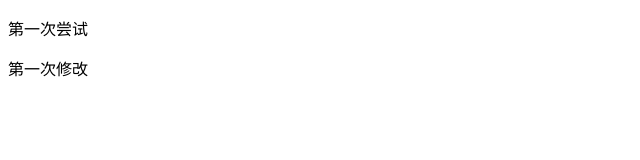
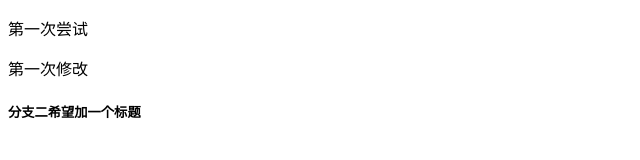
Before and after one commit to cuilvhao/try, a plain HTML site: page index.html in a window 1280 px wide. Shown: the whole page, without its empty margins (0-640 px from the left). Drawn offline with Linux system fonts and the light colour scheme.

Commit message:
two branch do it first

```diff
--- a/index.html
+++ b/index.html
@@ -7,5 +7,6 @@
 <body>
 	<p>第一次尝试</p>
 	<p>第一次修改</p>
+	<h5>分支二希望加一个标题</h5>
 </body>
 </html>
```
